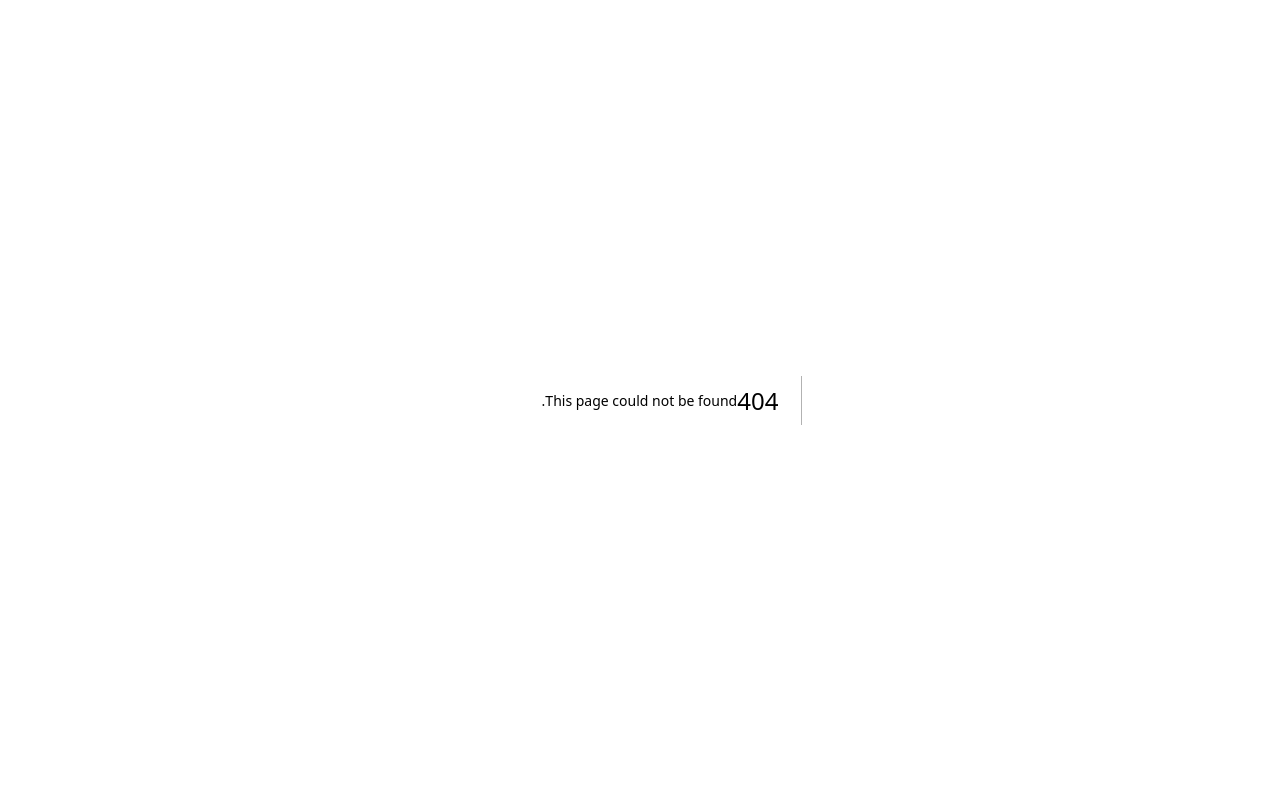
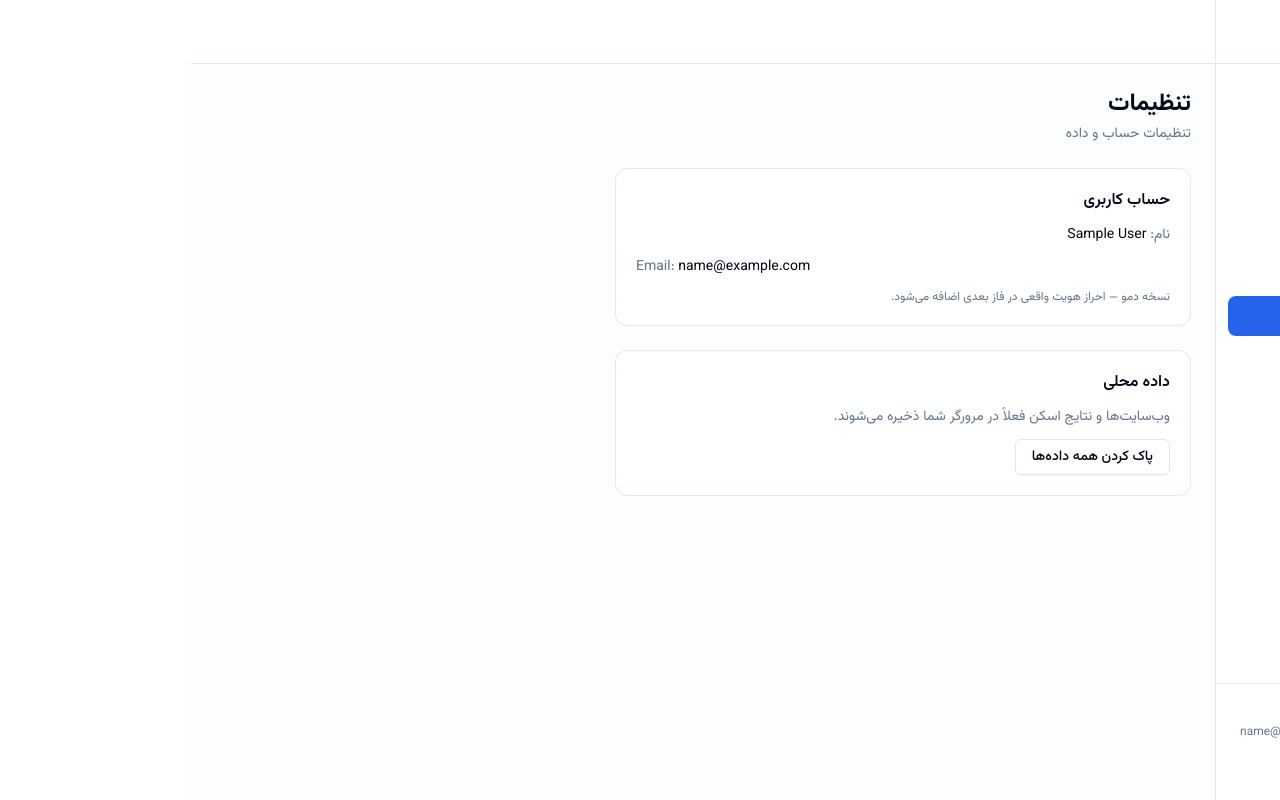
Before and after one commit to mydsoftware/AI-SiteCheck, a Next.js app: page /dashboard/settings in a window 1280 px wide. Before the commit this address had no page. Built offline with nearby package versions, Linux system fonts and the light colour scheme; sample sign-in values are in the browser's storage.

Commit message:
feat: settings page

```diff
--- /dev/null
+++ b/src/app/dashboard/settings/page.tsx
@@ -0,0 +1,57 @@
+"use client";
+
+import { useEffect, useState } from "react";
+import { Button } from "@/components/ui/button";
+
+export default function SettingsPage() {
+  const [user, setUser] = useState<{ name?: string; email?: string } | null>(null);
+
+  useEffect(() => {
+    const raw = localStorage.getItem("aisc_user");
+    if (raw) {
+      try {
+        setUser(JSON.parse(raw));
+      } catch {}
+    }
+  }, []);
+
+  function clearData() {
+    if (!confirm("همه وب‌سایت‌ها و نتایج اسکن پاک شوند؟")) return;
+    localStorage.removeItem("aisc_websites");
+    alert("داده‌ها پاک شدند.");
+  }
+
+  return (
+    <div className="space-y-6 max-w-xl">
+      <div>
+        <h1 className="text-2xl font-bold">تنظیمات</h1>
+        <p className="text-muted-foreground text-sm mt-1">تنظیمات حساب و داده</p>
+      </div>
+
+      <div className="rounded-xl border bg-card p-5 space-y-3">
+        <h2 className="font-semibold">حساب کاربری</h2>
+        <p className="text-sm">
+          <span className="text-muted-foreground">نام: </span>
+          {user?.name || "—"}
+        </p>
+        <p className="text-sm" dir="ltr">
+          <span className="text-muted-foreground">Email: </span>
+          {user?.email || "—"}
+        </p>
+        <p className="text-xs text-muted-foreground">
+          نسخه دمو — احراز هویت واقعی در فاز بعدی اضافه می‌شود.
+        </p>
+      </div>
+
+      <div className="rounded-xl border bg-card p-5 space-y-3">
+        <h2 className="font-semibold">داده محلی</h2>
+        <p className="text-sm text-muted-foreground">
+          وب‌سایت‌ها و نتایج اسکن فعلاً در مرورگر شما ذخیره می‌شوند.
+        </p>
+        <Button variant="outline" onClick={clearData}>
+          پاک کردن همه داده‌ها
+        </Button>
+      </div>
+    </div>
+  );
+}
```
